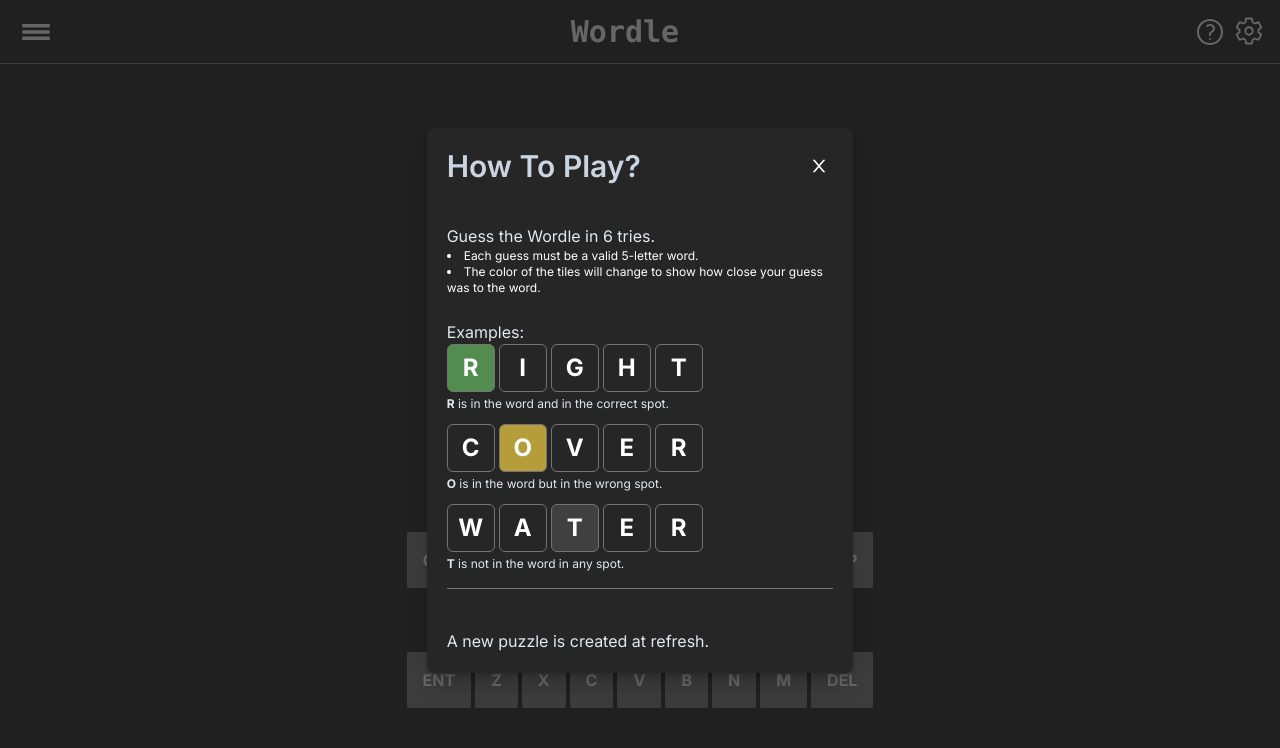
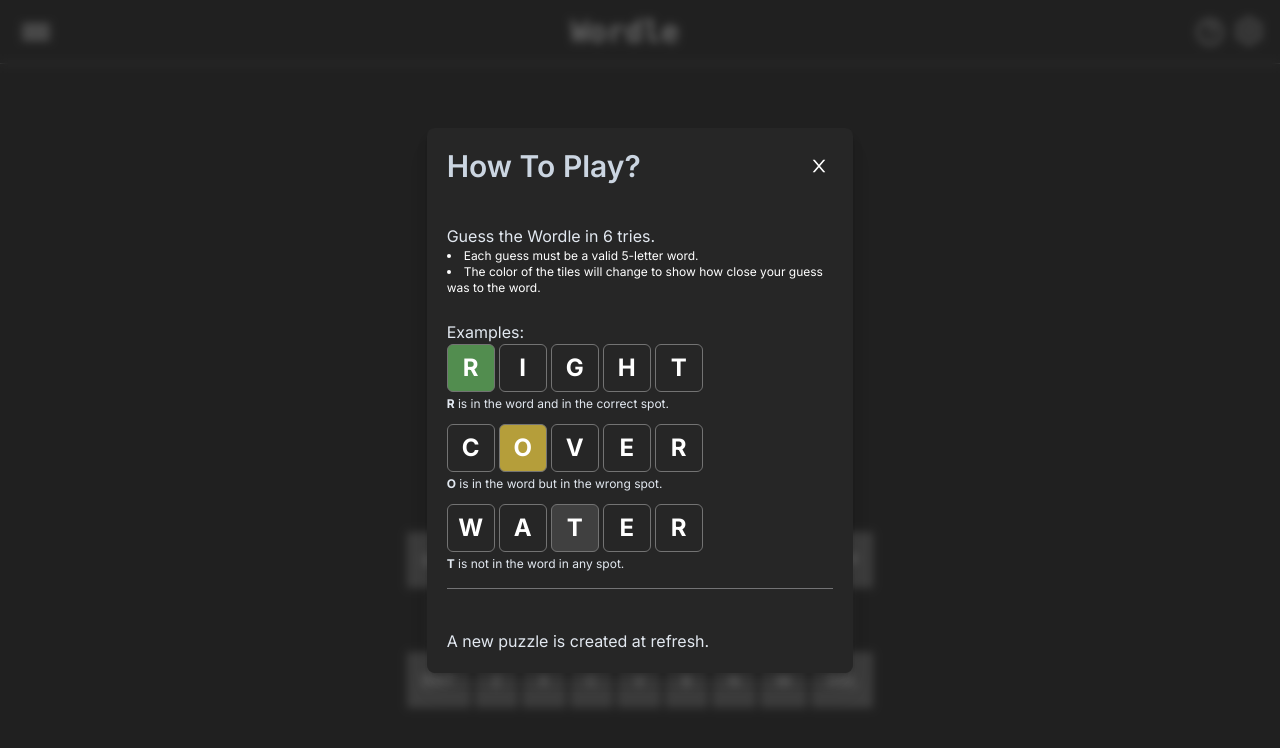
Before and after one commit to Pulkitj0906/wordle, a Next.js app: page / in a window 1280 px wide. Shown: the top 748 px of the page. Built offline with nearby package versions, Linux system fonts and the light colour scheme.

Commit message:
added blur

```diff
--- a/app/components/Modal.tsx
+++ b/app/components/Modal.tsx
@@ -59,6 +59,7 @@
           focus: oultine-none
           bg-neutral-800
           bg-opacity-70
+          backdrop-blur-sm
           ">
               <div
                   onClick={stopPropagation}
```
